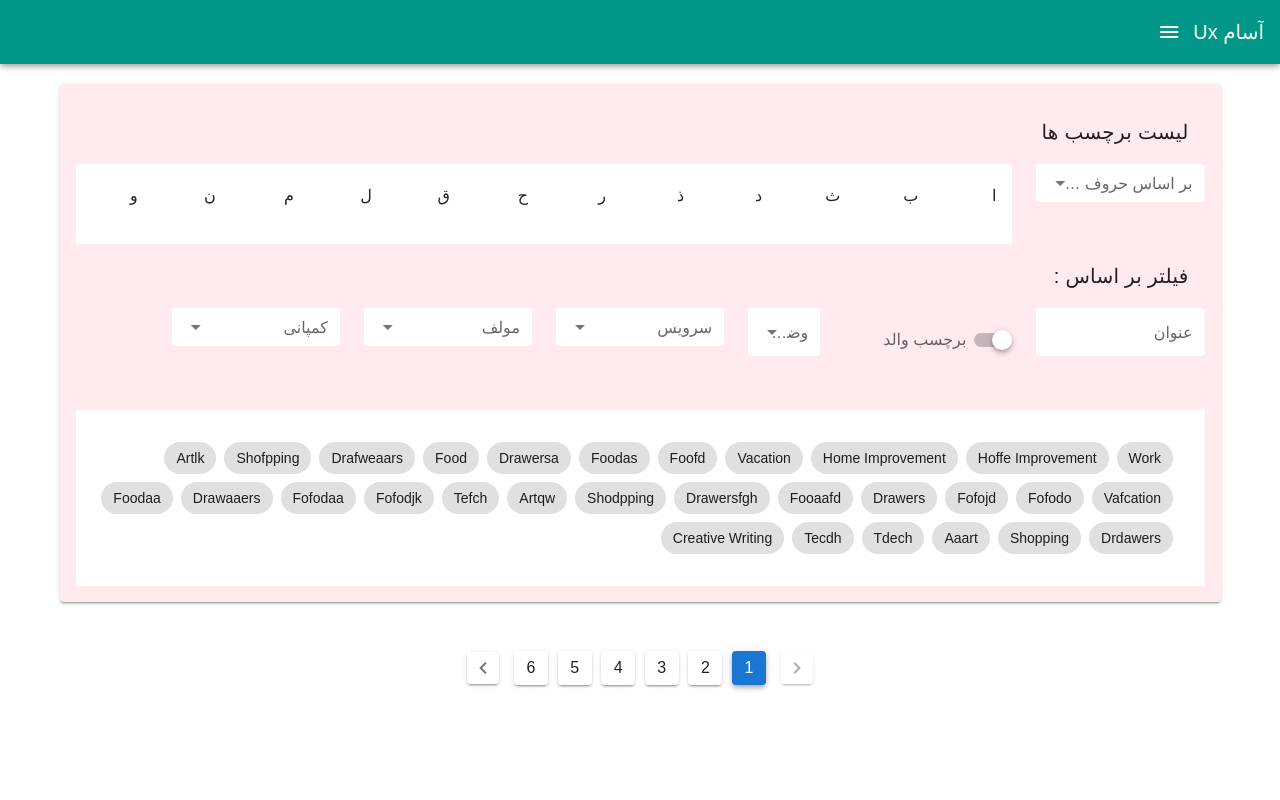
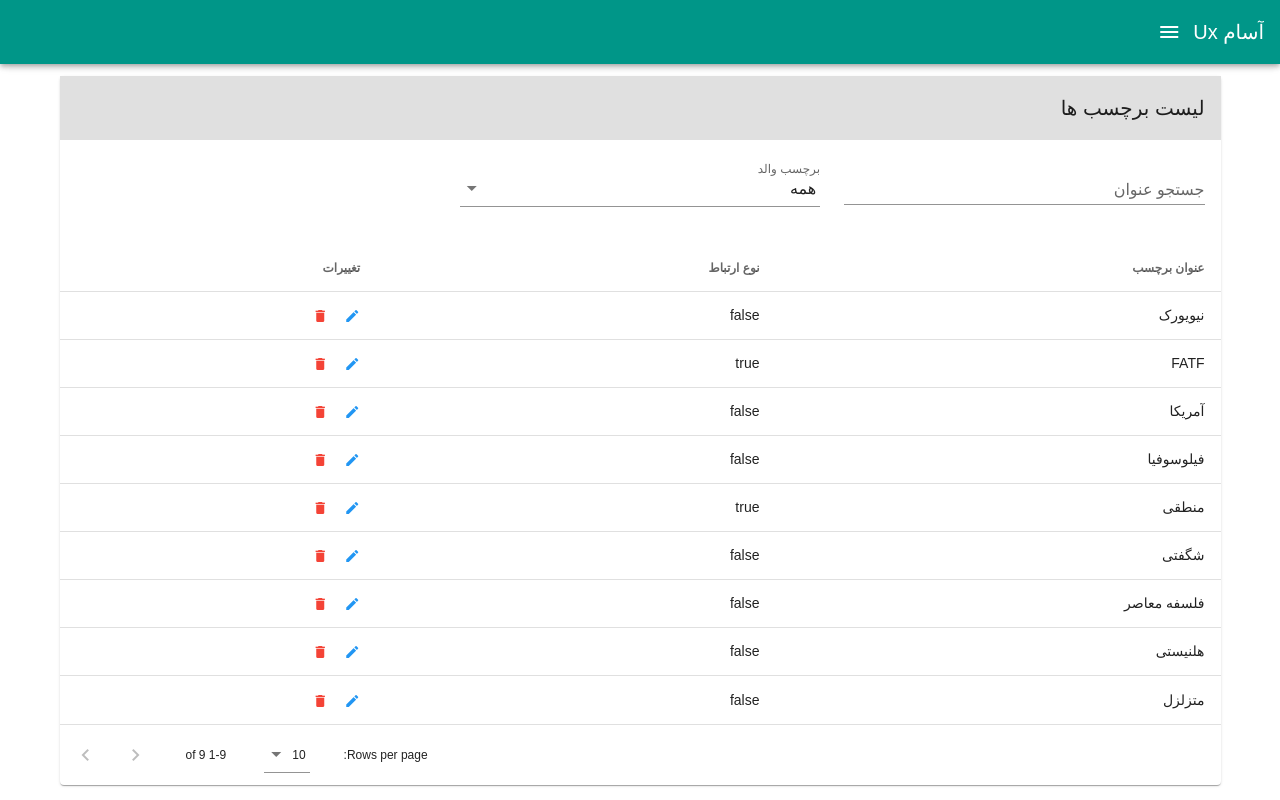
Before and after one commit to artmarydotir/as-ux, a Vue app: page /listTag in a window 1280 px wide. Built offline with nearby package versions, Linux system fonts and the light colour scheme; a web font is replaced by a local one.

Commit message:
tag list in pro.

```diff
--- /dev/null
+++ b/src/assets/sampleList.json
@@ -0,0 +1,58 @@
+{
+  "data": [
+    {
+      "name": "نیویورک",
+      "parent": false,
+      "status": "keyword",
+      "lang": "fa"
+    },
+    {
+      "name": "FATF",
+      "parent": true,
+      "status": "keyword",
+      "lang": "en"
+    },
+    {
+      "name": "آمریکا",
+      "parent": false,
+      "status": "keyword",
+      "lang": "fa"
+    },
+    {
+      "name": "فیلوسوفیا",
+      "parent": false,
+      "status": "keyword",
+      "lang": "fa"
+    },
+    {
+      "name": "منطقی",
+      "parent": true,
+      "status": "undefind",
+      "lang": "fa"
+    },
+    {
+      "name": "شگفتی",
+      "parent": false,
+      "status": "keyword",
+      "lang": "fa"
+    },
+    {
+      "name": "فلسفه معاصر",
+      "parent": false,
+      "status": "keyword",
+      "lang": "fa"
+    },
+    {
+      "name": "هلنیستی",
+      "parent": false,
+      "status": "undefind",
+      "lang": "fa"
+    },
+    {
+      "name": "متزلزل",
+      "parent": false,
+      "status": "undefind",
+      "lang": "fa"
+    }
+  ]
+}
--- a/src/assets/styles/style.scss
+++ b/src/assets/styles/style.scss
@@ -30,3 +30,10 @@ $typoOptions: display-4 display-3 display-2 display-1 headline title subtitle-1
 // .v-btn {
 //   font-family: 'aasaam-Noto' !important;
 // }
+.v-input .v-label {
+  height: 23px !important;
+  line-height: 23px !important;
+}
+.v-select__selections {
+  line-height: 20px !important;
+}
--- a/src/components/tags/tagDetail.vue
+++ b/src/components/tags/tagDetail.vue
@@ -1,12 +1,25 @@
 <template>
 <v-container>
-  <v-card class="pa-4 red lighten-5 my-2">
+  <v-card flat class="pa-4 grey lighten-2 my-2">
     <v-card-title>
       افزودن برچسب
     </v-card-title>
     <v-form ref="form" v-model="valid">
       <v-container>
         <v-row>
+          <v-col
+            cols="12"
+            md="3"
+          >
+            <v-select
+              flat
+              :items="typeselect"
+              :rules="[v => !!v || 'الزامی']"
+              label="افزودن نوع"
+              required
+              solo
+            ></v-select>
+          </v-col>
           <v-col
             cols="12"
             md="3"
@@ -51,10 +64,16 @@
           </v-col>
           <v-col
             cols="12"
-            md="2"
+            md="3"
           >
-            <v-switch v-model="parent" class="ma-4" label=" برچسب والد">
-            </v-switch>
+          <v-autocomplete
+              :items="childtag"
+              chips
+              flat
+              small-chips
+              label="انتخاب والد"
+              solo
+            ></v-autocomplete>
           </v-col>
           <v-col
             cols="12"
@@ -62,18 +81,41 @@
           >
           <v-autocomplete
               :items="childtag"
-              dense
               chips
               flat
+              multiple
               small-chips
-              label="برچسب های مترادف"
-              multiple
+              label="انتخاب فرزند"
               solo
             ></v-autocomplete>
           </v-col>
-          <v-col cols="12" md="2">
-            <v-switch v-model="linkToparent" class="ma-2" label="لینک به برچسب والد">
-            </v-switch>
+          <v-col
+            cols="12"
+            md="4"
+          >
+          <v-autocomplete
+              :items="childtag"
+              chips
+              flat
+              multiple
+              small-chips
+              label="برچسب های مستعار"
+              solo
+            ></v-autocomplete>
+          </v-col>
+          <v-col
+            cols="12"
+            md="2"
+          >
+            <v-select
+              flat
+              v-model="langselect"
+              :items="lang"
+              :rules="[v => !!v || 'الزامی']"
+              label="انتخاب زبان"
+              required
+              solo
+            ></v-select>
           </v-col>
           <v-col
             cols="12"
@@ -81,7 +123,6 @@
           >
           <v-autocomplete
               :items="service"
-              dense
               chips
               flat
               small-chips
@@ -94,41 +135,20 @@
             cols="12"
             md="3"
           >
-          <v-autocomplete
-              :items="service"
-              dense
-              flat
-              chips
-              small-chips
-              label="افزودن مولف"
-              multiple
-              solo
-            ></v-autocomplete>
-          </v-col>
-          <v-col
-            cols="12"
-            md="3"
-          >
-          <v-autocomplete
-              :items="service"
-              dense
-              flat
-              chips
-              small-chips
-              label="افزودن کمپانی"
-              multiple
-              solo
-            ></v-autocomplete>
-          </v-col>
-          <v-col
-            cols="12"
-            md="3"
-          >
             <v-file-input flat solo label="افزودن فایل اصلی"></v-file-input>
           </v-col>
           <v-col
             cols="12"
-            md="5"
+            md="2"
+          >
+            <v-switch v-model="parent"
+            color="pink darken-3"
+            class="ma-4" label="برچسب تایید شده">
+            </v-switch>
+          </v-col>
+          <v-col
+            cols="12"
+            md="8"
           >
             <v-textarea
               solo
@@ -146,12 +166,12 @@
               solo
               flat
               name="input-7-1"
-              label="میکرپدیتاهای برچسب ( عنوان)"
+              label="میکرو دیتاهای برچسب"
               value=""
             ></v-textarea>
           </v-col>
         </v-row>
-         <v-row>
+        <v-row>
           <v-col cols="12">
             <div class="ma-4 float-left">
               <v-btn class="white--text" color="indigo">ذخیره</v-btn>
@@ -160,7 +180,7 @@
               <v-btn color="pink white--text">ذخیره و جدید</v-btn>
             </div>
           </v-col>
-         </v-row>
+        </v-row>
       </v-container>
     </v-form>
   </v-card>
@@ -176,6 +196,7 @@ export default {
       linkToparent: false,
       select: null,
       tagDesc: '',
+      langselect: '',
       tagTitle: '',
       nameRules: [
         v => !!v || ' الزامی است',
@@ -185,12 +206,23 @@ export default {
         'نامشخص',
         'کلمه کلیدی',
       ],
+      typeselect: [
+        'کلمه کلیدی',
+        'بیمارستان',
+        'نوع خبر',
+      ],
       service: [
         'سیاسی',
         'اقتصادی',
         'فرهنگی',
       ],
+      lang: [
+        'فارسی',
+        'انگلیسی',
+      ],
       childtag: [
+        'نیویورک',
+        'آمریکا',
         'خوشحال',
         'شادی',
         'شعف',
--- a/src/components/tags/tagListCmp.vue
+++ b/src/components/tags/tagListCmp.vue
@@ -1,242 +1,126 @@
 <template>
   <v-container>
-  <v-card class="pa-4 red lighten-5 my-2">
-    <v-card-title>
+    <v-data-table :headers="headers" :items="desserts" item-key="name"
+      class="elevation-1">
+      <template v-slot:top>
+        <v-toolbar flat class="grey lighten-2">
+          <v-toolbar-title>
             لیست برچسب ها
-    </v-card-title>
-    <v-row>
-      <v-col cols="12" md="2">
+          </v-toolbar-title>
+        </v-toolbar>
+        <v-row class="pa-4">
+          <v-col cols="4">
+            <!-- Filter for type name-->
+            <v-text-field v-model="dessertFilterValue" type="text" label="جستجو عنوان">
+            </v-text-field>
+          </v-col>
+          <v-col cols="4">
             <v-select
-          :items="langSupp"
-          solo
-          flat
-          v-model="langDe"
-          label="بر اساس حروف الفبایی"
-          dense
+                :items="isParent"
+                v-model="typeFilterValue"
+                label="برچسب والد"
             ></v-select>
           </v-col>
-      <v-col cols="12" md="10">
-        <v-list v-if="langDe == 'fa'">
-          <v-list-item-group color="primary" class="d-flex flex-row mb-4">
-            <v-list-item
-              v-for="(item, i) in itemsFa"
-              :key="i"
+        </v-row>
+      </template>
+      <template v-slot:item.calories="{ item }">
+          <v-chip small class="pink white--text">
+            {{ item.calories }}
+          </v-chip>
+        </template>
+        <template v-slot:item.action="{ item }">
+          <v-icon
+            small
+            class="blue--text ml-4"
+            @click="editItem(item)"
           >
-              <v-list-item-content>
-                <v-list-item-title v-text="item.text"></v-list-item-title>
-              </v-list-item-content>
-            </v-list-item>
-          </v-list-item-group>
-        </v-list>
-        <v-list v-if="langDe == 'en'">
-          <v-list-item-group color="primary" class="d-flex flex-row mb-4">
-            <v-list-item
-              v-for="(item, i) in itemsEn"
-              :key="i"
+            mdi-pencil
+          </v-icon>
+          <v-icon
+            class="red--text"
+            small
+            @click="deleteItem(item)"
           >
-              <v-list-item-content>
-                <v-list-item-title v-text="item.text"></v-list-item-title>
-              </v-list-item-content>
-            </v-list-item>
-          </v-list-item-group>
-        </v-list>
-      </v-col>
-    </v-row>
-        <v-card-title>
-          فیلتر بر اساس :
-        </v-card-title>
-    <v-row>
-      <v-col cols="12" md="2">
-          <v-text-field
-            v-model="tagTitle"
-            flat
-            label="عنوان"
-            required
-            solo
-          ></v-text-field>
-      </v-col>
-      <v-col md="2">
-          <v-switch v-model="parent" label=" برچسب والد">
-          </v-switch>
-      </v-col>
-      <v-col
-          cols="12"
-          md="1"
-        >
-          <v-select
-            flat
-            v-model="select"
-            :items="tagStatus"
-            label="وضعیت"
-            required
-            solo
-          ></v-select>
-        </v-col>
-        <!-- 1 -->
-        <v-col
-            cols="12"
-            md="2"
-          >
-          <v-autocomplete
-              :items="service"
-              dense
-              chips
-              flat
-              small-chips
-              label=" سرویس"
-              multiple
-              solo
-            ></v-autocomplete>
-          </v-col>
-          <v-col
-            cols="12"
-            md="2"
-          >
-          <v-autocomplete
-              :items="service"
-              dense
-              flat
-              chips
-              small-chips
-              label=" مولف"
-              multiple
-              solo
-            ></v-autocomplete>
-          </v-col>
-          <v-col
-            cols="12"
-            md="2"
-          >
-          <v-autocomplete
-              :items="compony"
-              dense
-              flat
-              chips
-              small-chips
-              label=" کمپانی"
-              multiple
-              solo
-            ></v-autocomplete>
-          </v-col>
-    </v-row>
-    <!-- tags  -->
-    <v-row justify="space-around">
-    <v-col cols="12" md="8" lg="12">
-      <v-sheet class="pa-6">
-        <v-chip-group
-          column
-          active-class="primary--text"
-        >
-          <v-chip v-for="tag in tags" :key="tag">
-            {{ tag }}
-          </v-chip>
-        </v-chip-group>
-      </v-sheet>
-    </v-col>
-  </v-row>
-  </v-card>
-  <div class="text-center my-11">
-    <v-pagination
-      v-model="page"
-      :length="6"
-    ></v-pagination>
-  </div>
+            mdi-delete
+          </v-icon>
+      </template>
+    </v-data-table>
   </v-container>
 </template>
+<style lang="scss" scoped>
+tbody tr:nth-of-type(even) {
+  background-color: rgba(236, 237, 237);
+}
+</style>
 <script>
+// Table info.
+
+import tableData from '../../assets/sampleList.json';
+
 export default {
-  name: 'tagListCmp',
   data() {
     return {
-      page: 1,
-      tags: [
-        'Work',
-        'Hoffe Improvement',
-        'Home Improvement',
-        'Vacation',
-        'Foofd',
-        'Foodas',
-        'Drawersa',
-        'Food',
-        'Drafweaars',
-        'Shofpping',
-        'Artlk',
-        'Vafcation',
-        'Fofodo',
-        'Fofojd',
-        'Drawers',
-        'Fooaafd',
-        'Drawersfgh',
-        'Shodpping',
-        'Artqw',
-        'Tefch',
-        'Fofodjk',
-        'Fofodaa',
-        'Drawaaers',
-        'Foodaa',
-        'Drdawers',
-        'Shopping',
-        'Aaart',
-        'Tdech',
-        'Tecdh',
-        'Creative Writing',
+      // We need some values for our select.
+      isParent: [
+        { text: 'همه', value: null },
+        { text: 'والد', value: true },
+        { text: 'فرزند', value: false },
       ],
-      tagTitle: '',
-      select: '',
-      parent: false,
-      tagStatus: [
-        'نامشخص',
-        'کلمه کلیدی',
-      ],
-      langSupp: [
-        'fa',
-        'en',
-      ],
-      langDe: ['fa'],
-      itemsFa: [
-        { text: 'ا' },
-        { text: 'ب' },
-        { text: 'ث' },
-        { text: 'د' },
-        { text: 'ذ' },
-        { text: 'ر' },
-        { text: 'ح' },
-        { text: 'ق' },
-        { text: 'ل' },
-        { text: 'م' },
-        { text: 'ن' },
-        { text: 'و' },
-      ],
-      itemsEn: [
-        { text: 'a' },
-        { text: 'b' },
-        { text: 'c' },
-        { text: 'd' },
-        { text: 'e' },
-        { text: 'f' },
-        { text: 'g' },
-        { text: 'h' },
-        { text: 'i' },
-        { text: 'j' },
-        { text: 'k' },
-        { text: 'l' },
-      ],
-      service: [
-        'سیاسی',
-        'اقتصادی',
-        'فرهنگی',
-      ],
-      compony: [
-        'ایده',
-        'بیمه اسیا',
-        'بیمه ایران',
-      ],
-      childtag: [
-        'خوشحال',
-        'شادی',
-        'شعف',
-      ],
+      // Filter models.
+      dessertFilterValue: '',
+      typeFilterValue: null,
+      // Table data.
+      desserts: tableData.data,
     };
+  },
+  computed: {
+    headers() {
+      return [
+        {
+          text: 'عنوان برچسب',
+          sortable: false,
+          value: 'name',
+          filter: this.nameFilter,
+        },
+        {
+          text: 'نوع ارتباط',
+          value: 'parent',
+          filter: this.caloriesFilter,
+        },
+        { text: 'تغییرات', value: 'action', sortable: false },
+      ];
+    },
+  },
+  methods: {
+    /**
+     * Filter for dessert names column.
+     * @param value Value to be tested.
+     * @returns {boolean}
+     */
+    nameFilter(value) {
+      console.log('سرچ فیلتر');
+      // If this filter has no value we just skip the entire filter.
+      if (!this.dessertFilterValue) {
+        return true;
+      }
+      // Check if the current loop value (The dessert name)
+      // partially contains the searched word.
+      return value.toLowerCase().includes(this.dessertFilterValue.toLowerCase());
+    },
+    /**
+     * Filter for calories column.
+     * @param value Value to be tested.
+     * @returns {boolean}
+     */
+    caloriesFilter(value) {
+      // If this filter has no value we just skip the entire filter.
+      if (!this.typeFilterValue) {
+        return true;
+      }
+      // Check if the current loop value (The calories value)
+      // equals to the selected value at the <v-select>.
+      return value === this.typeFilterValue;
+    },
   },
 };
 </script>
```
Also changed, not shown: src/components/tags/typeListCmp.vue (+17 -14 lines). Lines whose indentation alone changed are shown as unchanged.
